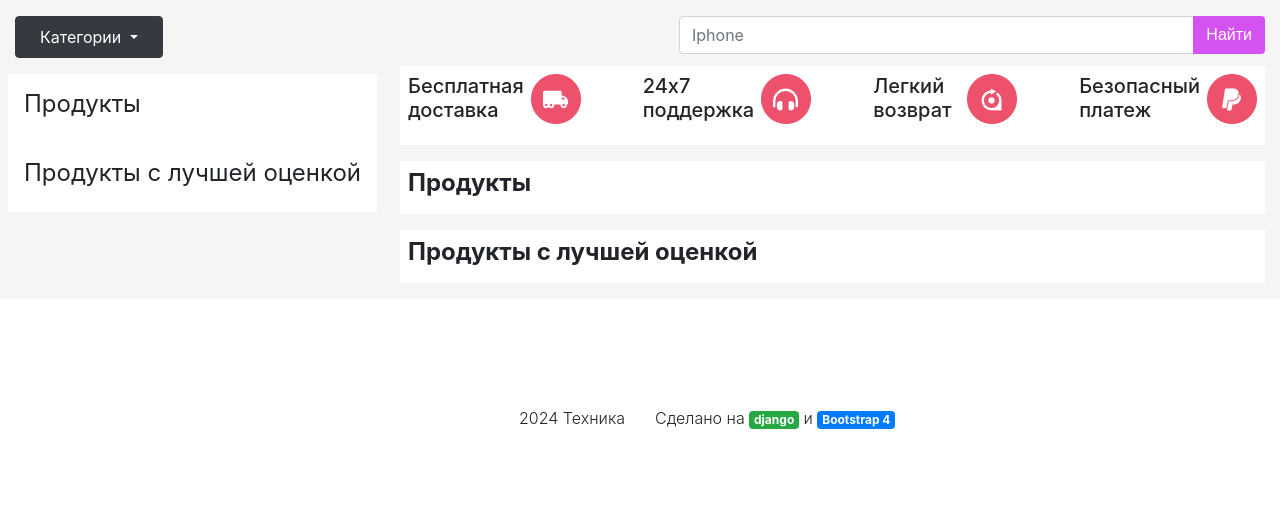
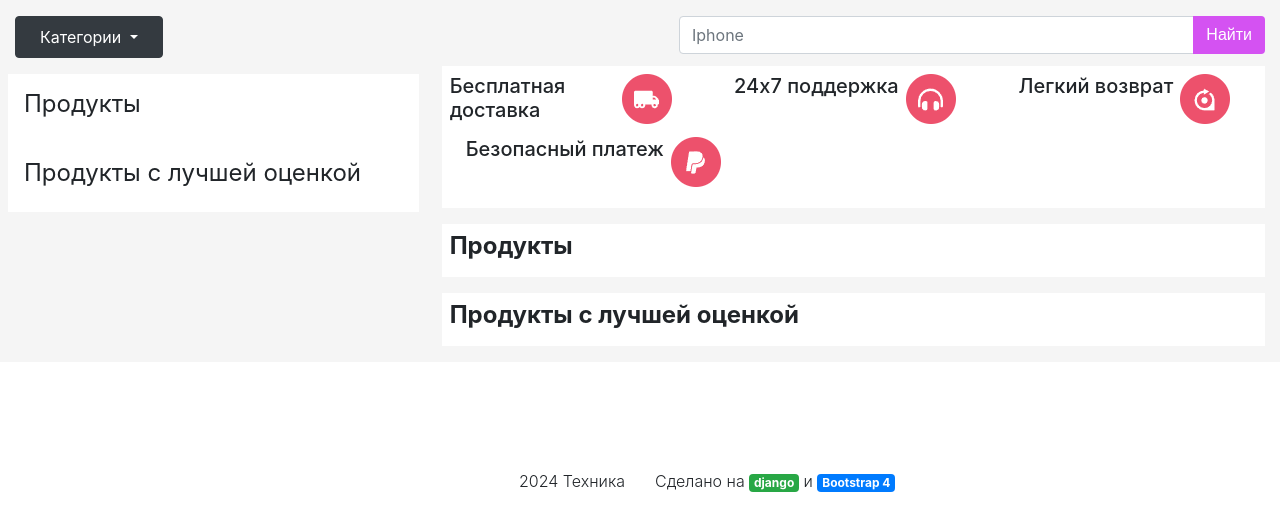
Before and after one commit to chempik1234/django-techniqueffa, a Django app: page / in a window 1280 px wide. Shown: the part 231-762 px from the top of the page. Run offline with Django 5.2, Linux system fonts and the light colour scheme; data that the repository does not hold is empty; some libraries are stand-ins or nearby versions.

Commit message:
html fix?

```diff
--- a/PhonesProject/templates/base.html
+++ b/PhonesProject/templates/base.html
@@ -20,7 +20,7 @@
     <link rel="stylesheet" type="text/css" href="{%static 'css/lists.css'%}"/>
     <link rel="stylesheet" type="text/css" href="{%static 'css/buttons.css'%}"/>
     <link rel="stylesheet" type="text/css" href="{%static 'css/layouts.css'%}"/>
-    <link rel="shortcut icon" type="image/png" href="{% static 'img/tab_icon.ico' %}"/>
+    <link rel="icon" type="image/png" href="{% static 'img/tab_icon.png' %}"/>
     <script src="{% static 'js/footer.js' %}"></script>
     <!--<script>
       function footerf() {
--- a/PhonesProject/templates/products/main_page.html
+++ b/PhonesProject/templates/products/main_page.html
@@ -3,7 +3,7 @@
 {% block content %}
 <link rel="stylesheet" type="text/css" href="{%static 'css/product.css'%}"/>
 <div class="row mt-2">
-    <div class="p-2 d-none d-md-block">
+    <div class="p-2 col-4 d-none d-md-block">
         {% include 'products/side_lists.html' with side_lists=side_lists %}
     </div>
     <div class="col">
```
Also changed, not shown: PhonesProject/static/img/tab_icon.png (added), PhonesProject/staticfiles_build/static/img/tab_icon.png (added), 8 other files.
